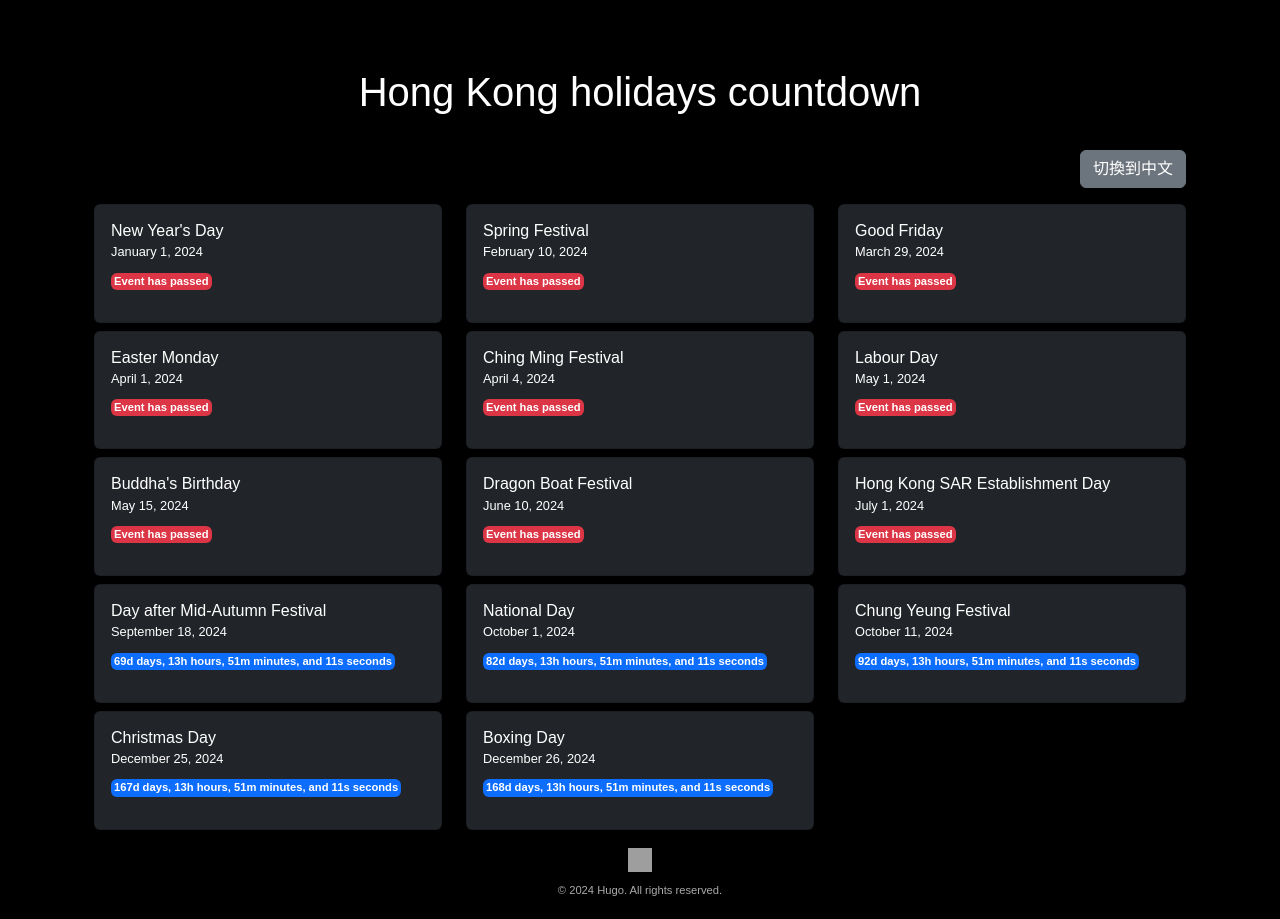
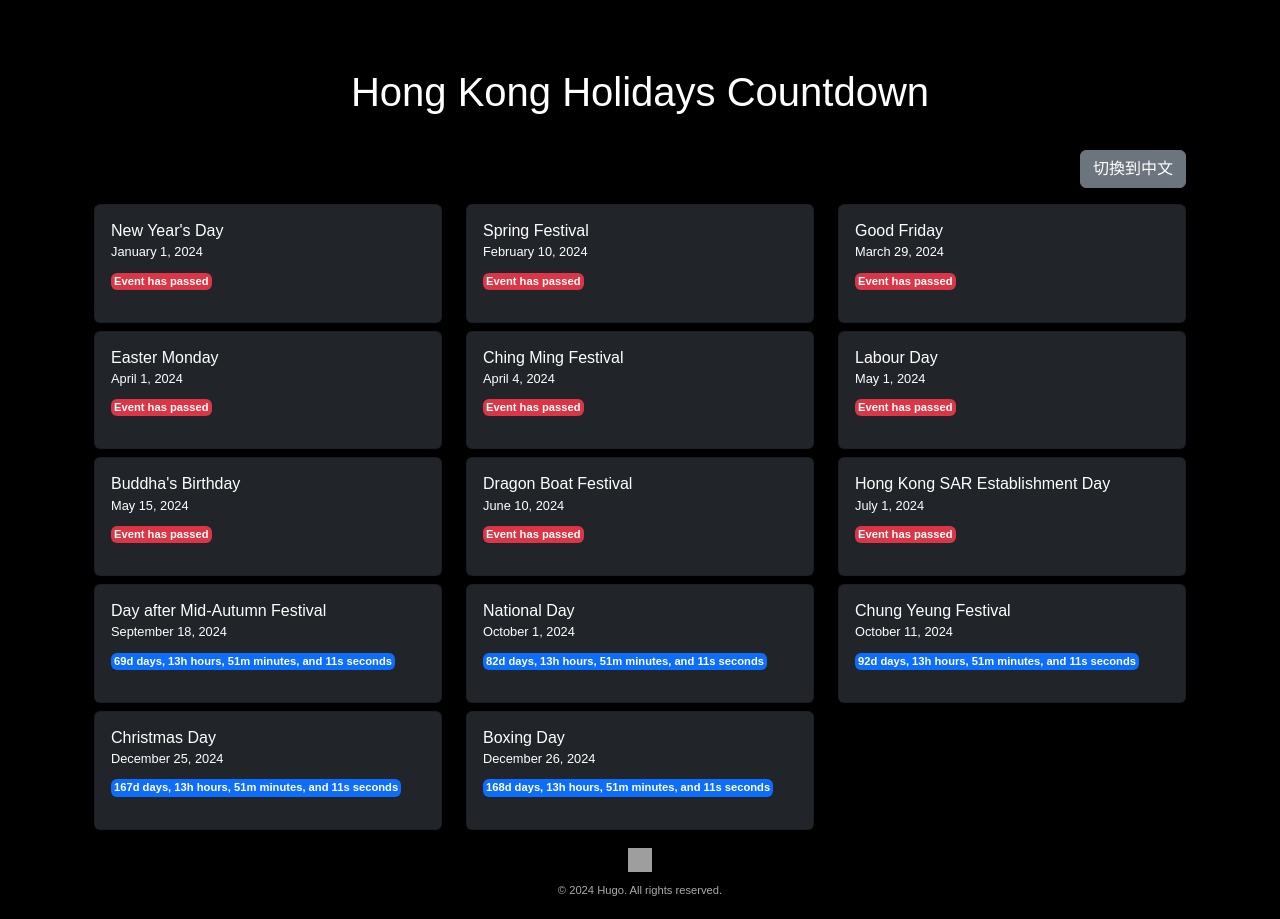
Before and after one commit to HugoLi0213/Hong-Kong-date-countdown-web, a Vue app: page / in a window 1280 px wide. Built offline with nearby package versions, Linux system fonts and the light colour scheme; grey boxes are pictures that could not be loaded.

Commit message:
change capital

```diff
--- a/src/App.vue
+++ b/src/App.vue
@@ -1,6 +1,6 @@
 <template>
   <div class="container mt-5">
-    <h1 class="text-center mb-4">Hong Kong holidays countdown</h1>
+    <h1 class="text-center mb-4">Hong Kong Holidays Countdown</h1>
     <DatesList />
   </div>
 </template>
```
